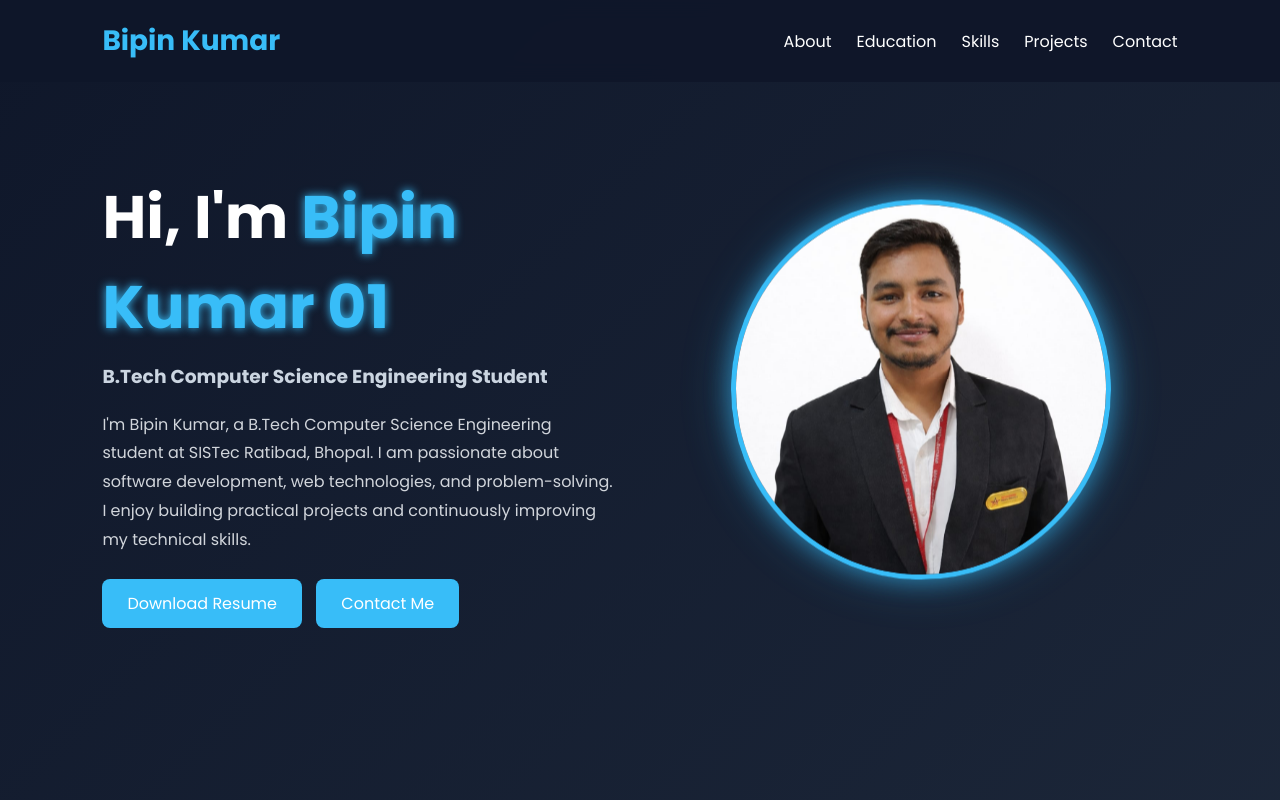
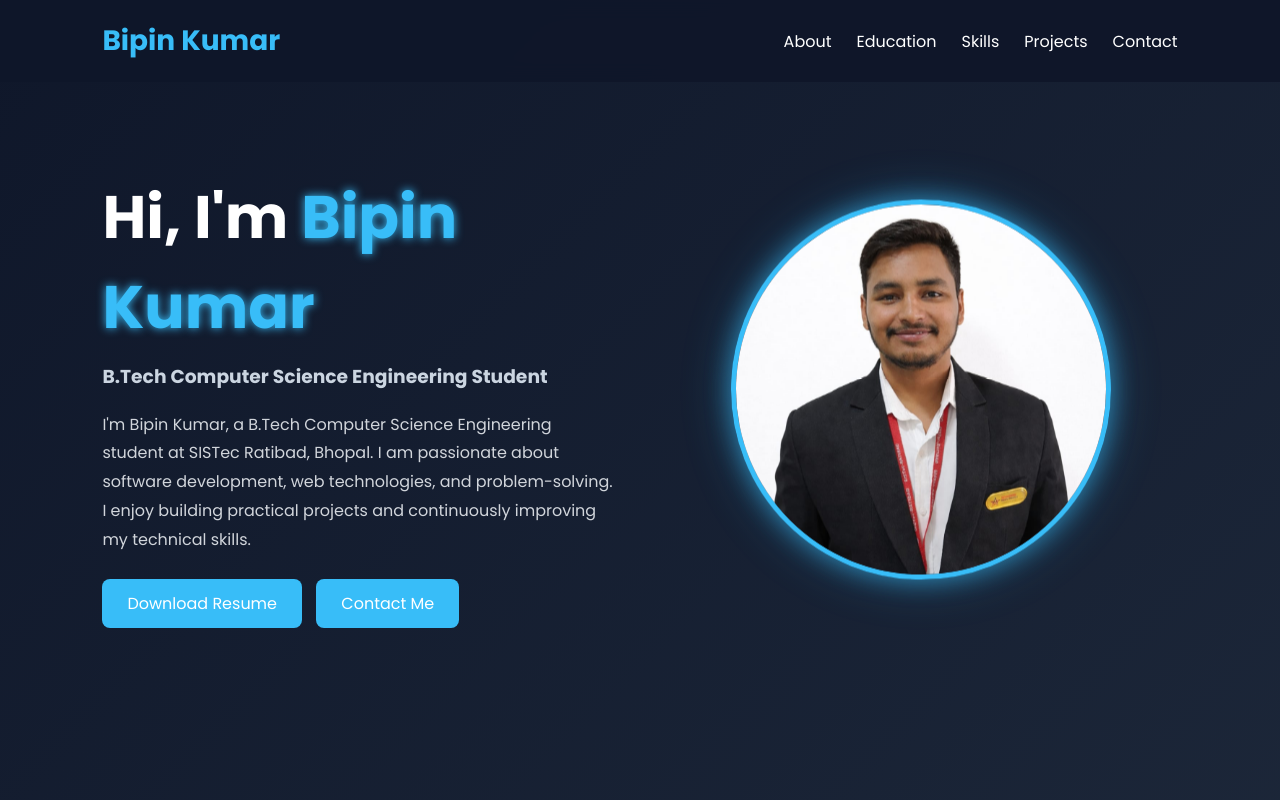
Before and after one commit to bipinyadav79133-commits/portfolio, a plain HTML site: page index.html in a window 1280 px wide. Shown: the top 800 px of the page. Drawn offline with Linux system fonts and the light colour scheme.

Commit message:
democorrect

```diff
--- a/index.html
+++ b/index.html
@@ -244,7 +244,7 @@
 
     <div class="hero-text">
 
-        <h1>Hi, I'm <span>Bipin Kumar 01</span></h1>
+        <h1>Hi, I'm <span>Bipin Kumar</span></h1>
 
         <h3>B.Tech Computer Science Engineering Student</h3>
 
```
